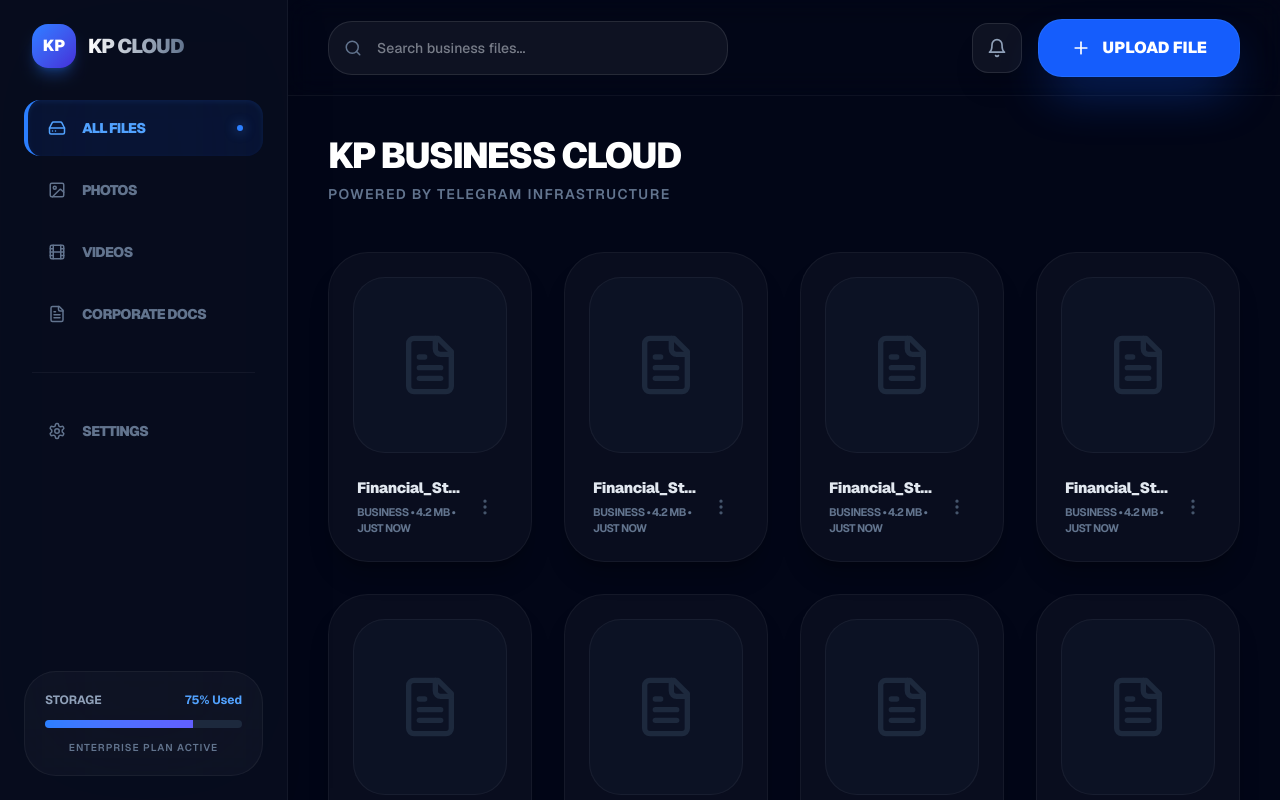
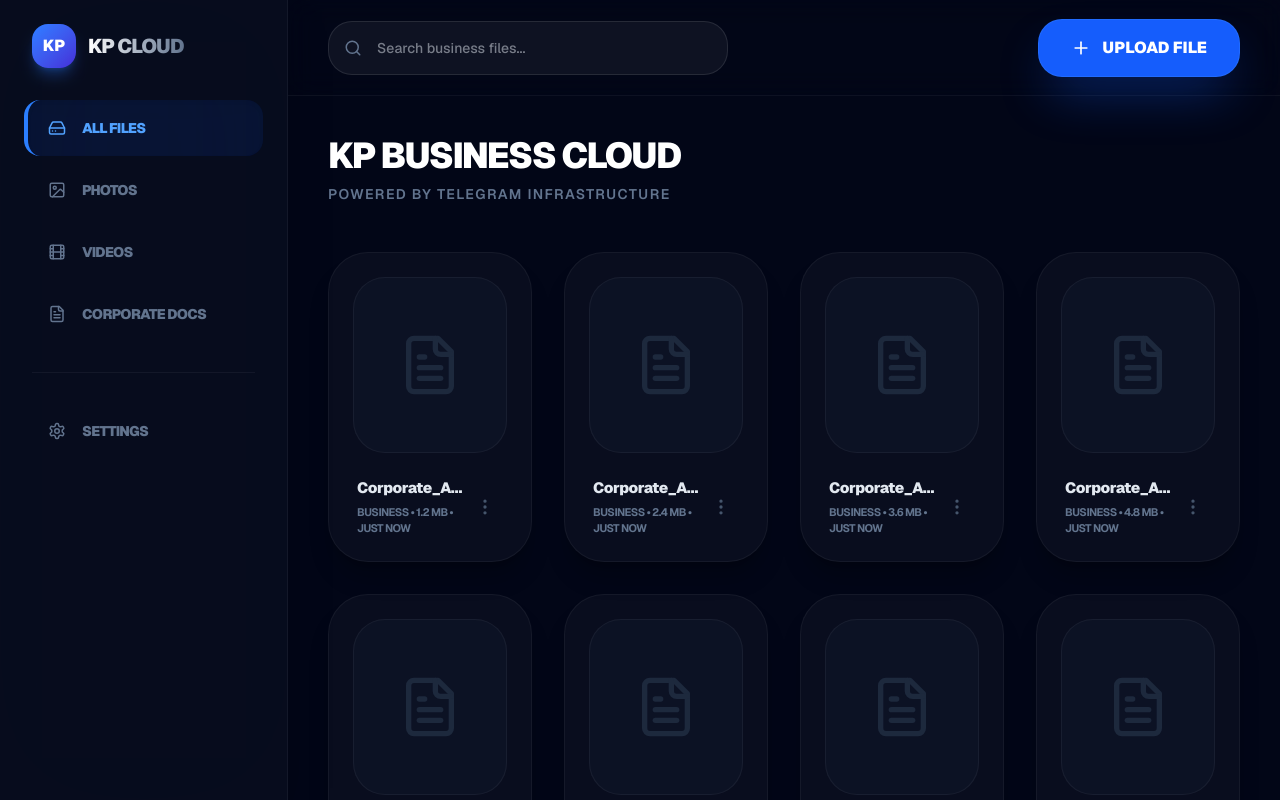
Before and after one commit to KP-CHANNEL-KP/kp-cloud, a Next.js app: page / in a window 1280 px wide. Built offline with nearby package versions, Linux system fonts and the light colour scheme.

Commit message:
Fix: proper next-auth route and install missing deps

```diff
--- a/src/app/page.tsx
+++ b/src/app/page.tsx
@@ -2,7 +2,7 @@
 
 import React, { useState } from 'react';
 import {
-  HardDrive, Image, Film, FileText, Upload,
+  HardDrive, Image as ImageIcon, Film, FileText, Upload,
   Loader2, Search, MoreVertical, Plus,
   LayoutGrid, List, Bell, Settings, CheckCircle2, AlertCircle
 } from 'lucide-react';
@@ -24,10 +24,14 @@
     if (!file) return;
 
     setUploading(true);
+    // 🔔 Loading ပြဖို့အတွက် Fake delay တင်ပေးထားတာပါ (တကယ်အလုပ်လုပ်ရင် ဖြုတ်ရပါမယ်)
+    await new Promise(resolve => setTimeout(resolve, 3000));
+
     const formData = new FormData();
     formData.append('file', file);
 
     try {
+      // 🚀 ဆရာကြီးရဲ့ Telegram Upload API နဲ့ ချိတ်ဖို့နေရာပါ
       const response = await fetch('/api/upload', {
         method: 'POST',
         body: formData,
@@ -46,28 +50,18 @@
     }
   };
 
-  // Animation Variants
-  const containerVariants = {
-    hidden: { opacity: 0 },
-    visible: {
-      opacity: 1,
-      transition: { staggerChildren: 0.1 }
-    }
-  };
-
-  const itemVariants = {
-    hidden: { y: 20, opacity: 0 },
-    visible: {
-      y: 0,
-      opacity: 1,
-      transition: { type: "spring", stiffness: 260, damping: 20 }
-    }
-  };
+  // Dummy file data to show cards
+  const dummyFiles = [1, 2, 3, 4, 5, 6, 7, 8].map(i => ({
+    id: i,
+    name: `Corporate_Agreement_V${i}.pdf`,
+    size: `${(i * 1.2).toFixed(1)} MB`,
+    date: 'Just Now'
+  }));
 
   return (
     <div className="flex h-screen bg-[#020617] text-slate-200 font-sans selection:bg-blue-500/30 overflow-hidden">
 
-      {/* 🔔 Toast Notification with Framer Motion */}
+      {/* 🔔 Toast Notification */}
       <AnimatePresence>
         {showToast.show && (
           <motion.div
@@ -87,44 +81,18 @@
       {/* 📁 Sidebar */}
       <aside className="w-72 bg-[#0f172a]/40 backdrop-blur-3xl p-6 flex flex-col gap-8 border-r border-white/5 shadow-2xl">
         <div className="flex items-center gap-3 px-2">
-          <motion.div
-            whileHover={{ rotate: 10, scale: 1.1 }}
-            className="w-11 h-11 bg-gradient-to-br from-blue-500 to-indigo-700 rounded-2xl flex items-center justify-center font-black text-white shadow-lg shadow-blue-500/30"
-          >
-            KP
-          </motion.div>
+          <div className="w-11 h-11 bg-gradient-to-br from-blue-500 to-indigo-700 rounded-2xl flex items-center justify-center font-black text-white shadow-lg shadow-blue-500/30">KP</div>
           <h1 className="text-xl font-black tracking-tighter bg-gradient-to-r from-white to-slate-500 bg-clip-text text-transparent uppercase">KP Cloud</h1>
         </div>
 
         <nav className="flex flex-col gap-1.5">
           <NavItem icon={<HardDrive size={18}/>} label="All Files" active />
-          <NavItem icon={<Image size={18}/>} label="Photos" />
+          <NavItem icon={<ImageIcon size={18}/>} label="Photos" />
           <NavItem icon={<Film size={18}/>} label="Videos" />
           <NavItem icon={<FileText size={18}/>} label="Corporate Docs" />
           <div className="my-6 border-t border-white/5 mx-2" />
           <NavItem icon={<Settings size={18}/>} label="Settings" />
         </nav>
-
-        {/* Storage Stats */}
-        <motion.div
-          initial={{ opacity: 0 }}
-          animate={{ opacity: 1 }}
-          className="mt-auto p-5 rounded-[2rem] bg-white/[0.03] border border-white/5"
-        >
-          <div className="flex justify-between text-xs font-bold mb-3">
-            <span className="text-slate-400">STORAGE</span>
-            <span className="text-blue-400">75% Used</span>
-          </div>
-          <div className="h-2 w-full bg-slate-800 rounded-full overflow-hidden">
-            <motion.div
-              initial={{ width: 0 }}
-              animate={{ width: '75%' }}
-              transition={{ duration: 1.5, ease: "circOut" }}
-              className="h-full bg-gradient-to-r from-blue-500 to-indigo-500"
-            />
-          </div>
-          <p className="text-[10px] text-slate-500 mt-3 font-semibold text-center uppercase tracking-widest">Enterprise Plan Active</p>
-        </motion.div>
       </aside>
 
       {/* 🚀 Main Content */}
@@ -141,19 +109,22 @@
           </div>
 
           <div className="flex items-center gap-4">
-            <motion.button whileHover={{ scale: 1.1 }} whileTap={{ scale: 0.9 }} className="p-3.5 rounded-2xl bg-white/5 border border-white/10 text-slate-400 hover:text-white transition shadow-xl">
-              <Bell size={20} />
-            </motion.button>
+            {/* 📤 Upload Button & Loading State */}
             <motion.label
-              whileHover={{ scale: 1.02, y: -2 }}
-              whileTap={{ scale: 0.98 }}
+              whileHover={uploading ? {} : { scale: 1.02, y: -2 }}
+              whileTap={uploading ? {} : { scale: 0.98 }}
               className={`flex items-center gap-3 px-8 py-4 rounded-[1.5rem] font-black transition-all cursor-pointer shadow-2xl ${
                 uploading
-                ? 'bg-slate-800 text-slate-500'
+                ? 'bg-slate-800 text-slate-500 border border-white/5'
                 : 'bg-blue-600 hover:bg-blue-500 text-white shadow-blue-600/40 border border-blue-400/20'
               }`}
             >
-              {uploading ? <Loader2 className="animate-spin" size={20}/> : <Plus size={20}/>}
+              {uploading ? (
+                // 🌀 Beautiful Spinner for button
+                <motion.div animate={{ rotate: 360 }} transition={{ repeat: Infinity, duration: 1, ease: "linear" }}>
+                  <Loader2 size={20}/>
+                </motion.div>
+              ) : <Plus size={20}/>}
               {uploading ? "PROCESSING..." : "UPLOAD FILE"}
               <input type="file" className="hidden" onChange={handleUpload} disabled={uploading} />
             </motion.label>
@@ -163,41 +134,59 @@
         <section className="flex-1 p-10 overflow-y-auto">
           <div className="flex items-center justify-between mb-12">
             <div>
-              <motion.h2 initial={{ x: -20, opacity: 0 }} animate={{ x: 0, opacity: 1 }} className="text-4xl font-black text-white tracking-tighter">KP BUSINESS CLOUD</motion.h2>
+              <h2 className="text-4xl font-black text-white tracking-tighter">KP BUSINESS CLOUD</h2>
               <p className="text-sm font-semibold text-slate-500 mt-2 uppercase tracking-widest">Powered by Telegram Infrastructure</p>
             </div>
           </div>
 
-          <motion.div
-            variants={containerVariants}
-            initial="hidden"
-            animate="visible"
-            className="grid grid-cols-2 lg:grid-cols-3 xl:grid-cols-4 2xl:grid-cols-5 gap-8"
-          >
-            {[1, 2, 3, 4, 5, 6, 7, 8].map((i) => (
+          <div className="grid grid-cols-2 lg:grid-cols-3 xl:grid-cols-4 2xl:grid-cols-5 gap-8">
+            {/* 🆕 Place a 'Skeleton' card during upload */}
+            <AnimatePresence>
+              {uploading && (
+                <motion.div
+                  initial={{ opacity: 0, scale: 0.8 }}
+                  animate={{ opacity: 1, scale: 1 }}
+                  exit={{ opacity: 0, scale: 0.8 }}
+                  transition={{ type: "spring", stiffness: 300, damping: 25 }}
+                  className="bg-white/[0.015] p-6 rounded-[2.5rem] border-2 border-dashed border-blue-500/20 flex flex-col items-center justify-center h-[300px]"
+                >
+                  {/* 🌌 Modern Pulse Animation */}
+                  <div className="relative mb-6">
+                    <motion.div
+                      animate={{ scale: [1, 1.2, 1], opacity: [0.3, 0.6, 0.3] }}
+                      transition={{ duration: 2, repeat: Infinity }}
+                      className="absolute -inset-4 bg-blue-500/20 rounded-full blur-xl"
+                    />
+                    <FileText size={64} className="text-blue-500" />
+                  </div>
+                  <p className="text-xs font-bold text-blue-400 uppercase tracking-widest animate-pulse">Uploading...</p>
+                </motion.div>
+              )}
+            </AnimatePresence>
+
+            {/* Existing Dummy Cards */}
+            {dummyFiles.map((file) => (
               <motion.div
-                key={i}
-                variants={itemVariants}
+                key={file.id}
                 whileHover={{ y: -8 }}
                 className="group relative bg-white/[0.03] p-6 rounded-[2.5rem] border border-white/5 hover:bg-white/[0.07] hover:border-blue-500/40 transition-all duration-300 shadow-xl shadow-black/20"
               >
-                <div className="h-44 bg-slate-900/60 rounded-[2rem] mb-6 flex items-center justify-center relative overflow-hidden border border-white/5 group-hover:border-blue-500/20 transition-colors">
-                  <div className="absolute inset-0 bg-gradient-to-tr from-blue-600/10 to-transparent opacity-0 group-hover:opacity-100 transition-opacity" />
+                <div className="h-44 bg-slate-900/60 rounded-[2rem] mb-6 flex items-center justify-center relative border border-white/5">
                   <FileText size={64} className="text-slate-800 group-hover:text-blue-500 group-hover:scale-110 transition-all duration-500" />
                 </div>
 
                 <div className="flex justify-between items-center px-1">
                   <div className="min-w-0">
-                    <p className="text-[15px] font-black text-slate-200 truncate group-hover:text-white transition-colors tracking-tight">Financial_Statement_Q{i}.pdf</p>
-                    <p className="text-[11px] font-bold text-slate-500 mt-1 uppercase tracking-tighter">Business • 4.2 MB • Just Now</p>
+                    <p className="text-[15px] font-black text-slate-200 truncate group-hover:text-white transition-colors tracking-tight">{file.name}</p>
+                    <p className="text-[11px] font-bold text-slate-500 mt-1 uppercase tracking-tighter">Business • {file.size} • {file.date}</p>
                   </div>
-                  <motion.button whileHover={{ scale: 1.2 }} className="p-2 text-slate-600 hover:text-white transition-colors">
+                  <button className="p-2 text-slate-600 hover:text-white transition-colors">
                     <MoreVertical size={20}/>
-                  </motion.button>
+                  </button>
                 </div>
               </motion.div>
             ))}
-          </motion.div>
+          </div>
         </section>
       </main>
     </div>
@@ -206,20 +195,13 @@
 
 function NavItem({ icon, label, active = false }: { icon: any, label: string, active?: boolean }) {
   return (
-    <motion.div
-      whileHover={{ x: 6, backgroundColor: 'rgba(255,255,255,0.03)' }}
-      whileTap={{ scale: 0.97 }}
-      className={`group flex items-center gap-4 px-5 py-4.5 rounded-2xl cursor-pointer transition-all duration-300 border-l-4 ${
-        active
-        ? 'bg-blue-600/10 text-blue-400 border-blue-500 shadow-inner shadow-blue-500/10'
-        : 'text-slate-500 hover:text-slate-100 border-transparent hover:border-white/10'
-      }`}
-    >
+    <div className={`group flex items-center gap-4 px-5 py-4.5 rounded-2xl cursor-pointer transition-all duration-300 border-l-4 ${
+      active
+      ? 'bg-blue-600/10 text-blue-400 border-blue-500 shadow-inner'
+      : 'text-slate-500 hover:text-slate-100 border-transparent hover:border-white/10'
+    }`}>
       <span className={`${active ? 'text-blue-400' : 'group-hover:text-blue-400'} transition-colors duration-300`}>{icon}</span>
       <span className="font-black text-sm uppercase tracking-tighter">{label}</span>
-      {active && (
-        <motion.div layoutId="navGlow" className="ml-auto w-1.5 h-1.5 rounded-full bg-blue-500 shadow-[0_0_12px_rgba(59,130,246,0.8)]" />
-      )}
-    </motion.div>
+    </div>
   );
 }
```
